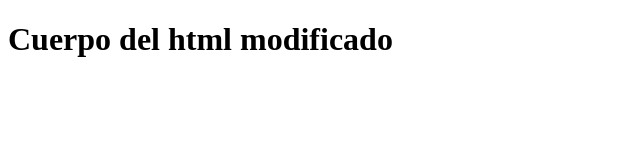
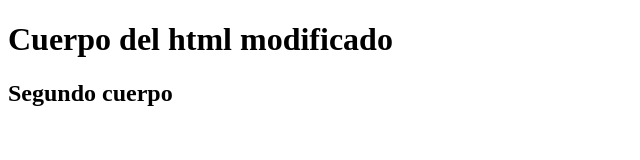
Before and after one commit to eleenajimenez/Curso-git, a plain HTML site: page index.html in a window 1280 px wide. Shown: the whole page, without its empty margins (0-640 px from the left). Drawn offline with Linux system fonts and the light colour scheme.

Commit message:
Segundo cambio del index

```diff
--- a/index.html
+++ b/index.html
@@ -8,5 +8,6 @@
 </head>
 <body>
     <h1> Cuerpo del html modificado</h1>
+    <h2> Segundo cuerpo </h2>
 </body>
 </html>
```
